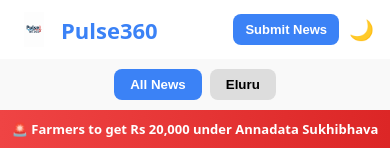
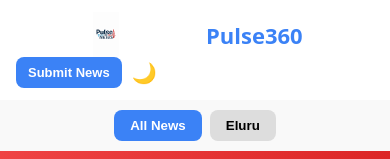
Before and after one commit to Narasimha-cyber/pulse360, a Next.js app: page / in a window 390 px wide. Shown: the top 159 px of the page. Built offline with nearby package versions, Linux system fonts and the light colour scheme; no server answers.

Commit message:
Update logo display to use img tag
Replaced logo div with an img tag for better accessibility and responsiveness.

```diff
--- a/app/page.js
+++ b/app/page.js
@@ -167,7 +167,7 @@
       <header style={{position:'sticky', top:0, zIndex:10, background:colors.bg, borderBottom:`1px solid ${colors.border}`}}>
         <div style={{maxWidth:'1200px', margin:'0 auto', padding:'12px 16px', display:'flex', justifyContent:'space-between', alignItems:'center', flexWrap:'wrap'}}>
           <div style={{display:'flex', alignItems:'center', gap:'10px'}}>
-            <div style={{ width: '35px', height: '35px', backgroundImage: 'url(/logo.svg)', backgroundSize: 'contain', backgroundRepeat: 'no-repeat', backgroundPosition: 'center' }}></div>
+            <img src="/logo.svg" alt="Pulse360" style={{ width: '180px', height: '45px', objectFit: 'contain' }} />
             <h1 style={{fontSize:'22px', fontWeight:'bold', color:'#3b82f6'}}>Pulse360</h1>
           </div>
           <div style={{display:'flex', alignItems:'center', gap:'10px'}}>
```
